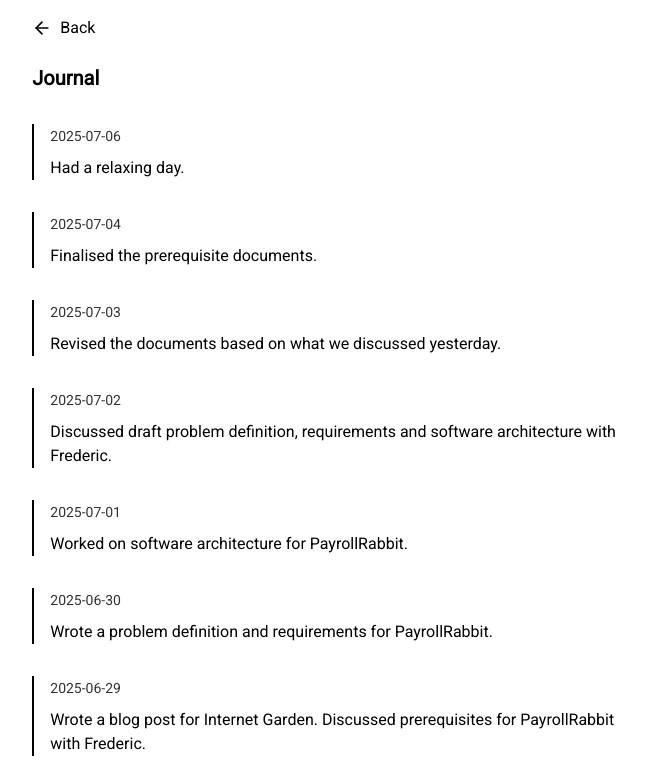
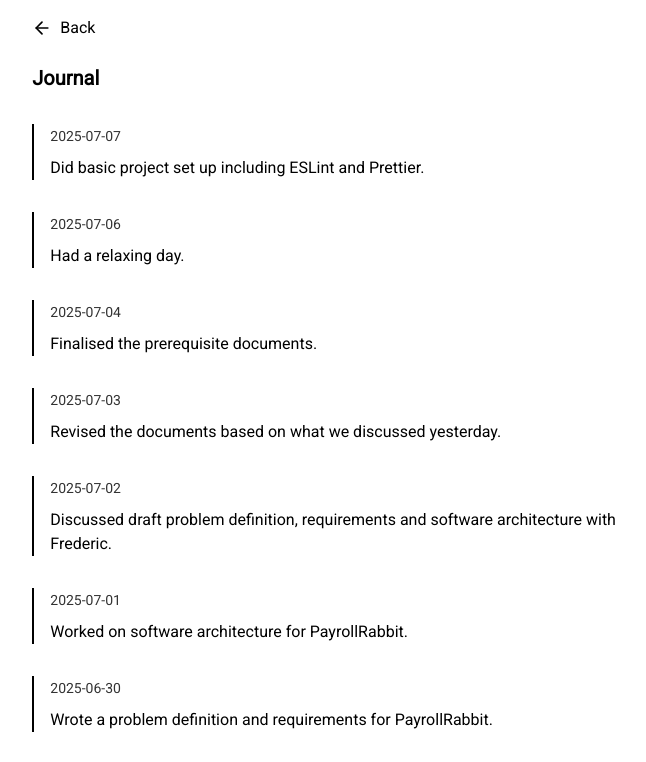
Before and after one commit to minamicode/minamicode.com, a Next.js app: page /journal in a window 1280 px wide. Shown: the top 762 px of the page, without its empty margins (309-955 px from the left). Built offline with nearby package versions, Linux system fonts and the light colour scheme.

Commit message:
add a journal entry

```diff
--- a/src/app/_components/JournalEntries.tsx
+++ b/src/app/_components/JournalEntries.tsx
@@ -6,6 +6,10 @@ type JournalEntry = {
 };
 
 const entries: JournalEntry[] = [
+  {
+    date: "2025-07-07",
+    text: "Did basic project set up including ESLint and Prettier.",
+  },
   {
     date: "2025-07-06",
     text: "Had a relaxing day.",
```
